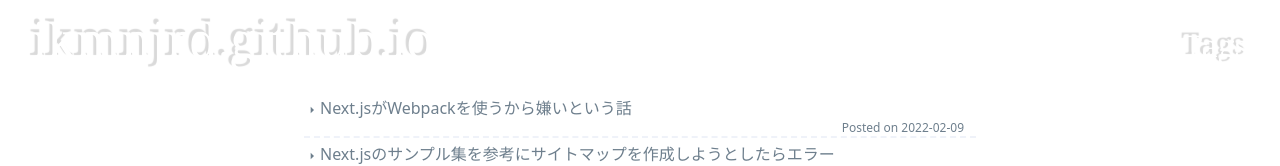
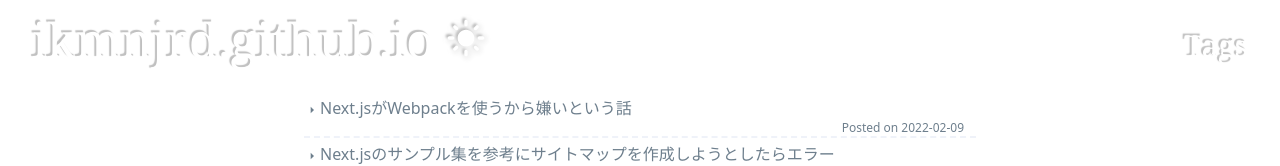
Before and after one commit to ikmnjrd/ikmnjrd.github.io, a Next.js app: page / in a window 1280 px wide. Shown: the top 166 px of the page. Built offline with nearby package versions, Linux system fonts and the light colour scheme.

Commit message:
add feature DarkMode

```diff
--- /dev/null
+++ b/components/DarkModeButton.tsx
@@ -0,0 +1,51 @@
+import { useState, useEffect } from "react"
+// import Image from 'next/image'
+// import moonPic from 'public/nights_stay_white_24dp.svg'
+// import sunPic from 'public/light_mode_white_24dp.svg'
+
+type DarkModeButtonProps = {
+  className?: string
+}
+
+export default function DarkModeButton ({className} :DarkModeButtonProps) {
+  const [darkMode, setDarkMode] = useState<boolean>();
+
+
+  useEffect(() => {
+    if (
+      localStorage.theme === 'dark' ||
+      (!('theme' in localStorage) && window.matchMedia('(prefers-color-scheme: dark)').matches)
+    ) {
+      setDarkMode(true)
+      document.querySelector('html')?.classList.add('dark')
+    } else {
+      setDarkMode(false)
+      document.querySelector('html')?.classList.remove('dark')
+    }
+  }, [darkMode])
+
+  const handleChangeDarkMode = () => {
+    if (darkMode) {
+      localStorage.theme = 'light'
+      setDarkMode(false)
+    } else {
+      localStorage.theme = 'dark'
+      setDarkMode(true)
+    }
+  }
+
+  return (
+    <button onClick={() => handleChangeDarkMode()} className={className}>
+      {/* <Image
+        src={ darkMode ? moonPic : sunPic}
+        alt="Picture of the author"
+        className="svg-icon w-6 md:w-10 hover:opacity-50 active:opacity-30"
+        width={32}
+        height={32}
+        // blurDataURL="data:..." automatically provided
+        // placeholder="blur" // Optional blur-up while loading
+      /> */}
+      <img className="svg-icon w-6 md:w-10 hover:opacity-50 active:opacity-30" src={`/${ darkMode ? "nights_stay_white_24dp": "light_mode_white_24dp"}.svg`} />
+    </button>
+  )
+}
--- a/components/Header.tsx
+++ b/components/Header.tsx
@@ -1,4 +1,5 @@
 import Link from 'next/link'
+import DarkModeButton from 'components/DarkModeButton'
 
 type HeaderProps = {}
 
@@ -13,9 +14,10 @@ export default function Header({}:HeaderProps) {
             // @ts-ignore */}
             <a alt="Home" className="header-text md:text-5xl text-3xl font-serif decoration-dotted hover:opacity-50 hover:underline active:opacity-30">ikmnjrd.github.io</a>
           </Link>
+          <DarkModeButton className="md:ml-3 ml-2"/>
         </h1>
 
-        <div className="col-start-6 col-end-7 items-end">
+        <div className="col-start-6 col-end-7">
           <Link href="/tags" passHref>
           {/*
           // @ts-ignore */}
--- a/components/markdown/markdown-styles.module.css
+++ b/components/markdown/markdown-styles.module.css
@@ -52,7 +52,7 @@
 }
 
 .markdown code:not([class]){
-  @apply text-sm italic bg-newmo-100 text-red rounded py-[1px] px-1;
+  @apply text-sm italic dark:bg-newmo-600 bg-newmo-200  text-red rounded py-[1px] px-1;
 }
 .markdown code[class^="language-"] {
   @apply text-sm;
--- a/pages/_app.tsx
+++ b/pages/_app.tsx
@@ -6,7 +6,7 @@ import 'styles/globals.css'
 
 function MyApp({ Component, pageProps }: AppProps) {
   return (
-    <div className=" text-newmo-400">
+    <div className="text-newmo-400 dark:text-newmo-100">
       <Header />
       <main className="max-w-2xl md:mx-auto mx-4">
         <Component {...pageProps} />
--- a/pages/_document.tsx
+++ b/pages/_document.tsx
@@ -28,7 +28,7 @@ export default function Document() {
           </>
         }
       </Head>
-      <body>
+      <body className="dark:bg-newmo-800">
         <Main />
         <NextScript />
       </body>
--- a/styles/globals.css
+++ b/styles/globals.css
@@ -4,5 +4,10 @@
 
 .header-text {
   color: white;
-  text-shadow: -3px -3px 1px rgba(0, 0, 0, 0.15), 3px 3px 3px #fff;
+  text-shadow: -2px -2px 1px rgba(0, 0, 0, 0.25), 3px 3px 3px #fff;
 }
+
+img[class^="svg-icon"] {
+  filter: drop-shadow(3px 3px 3px #fff)
+    drop-shadow(-2px -2px 1px rgba(0, 0, 0, 0.3));
+}
--- a/tailwind.config.js
+++ b/tailwind.config.js
@@ -1,4 +1,6 @@
 module.exports = {
+  mode: 'jit',
+  darkMode: 'class',
   content: ['./components/**/*.{js,ts,jsx,tsx}', './pages/**/*.{js,ts,jsx,tsx}'],
   theme: {
     extend: {},
```
Also changed, not shown: public/light_mode_white_24dp.svg (added), public/nights_stay_white_24dp.svg (added).
